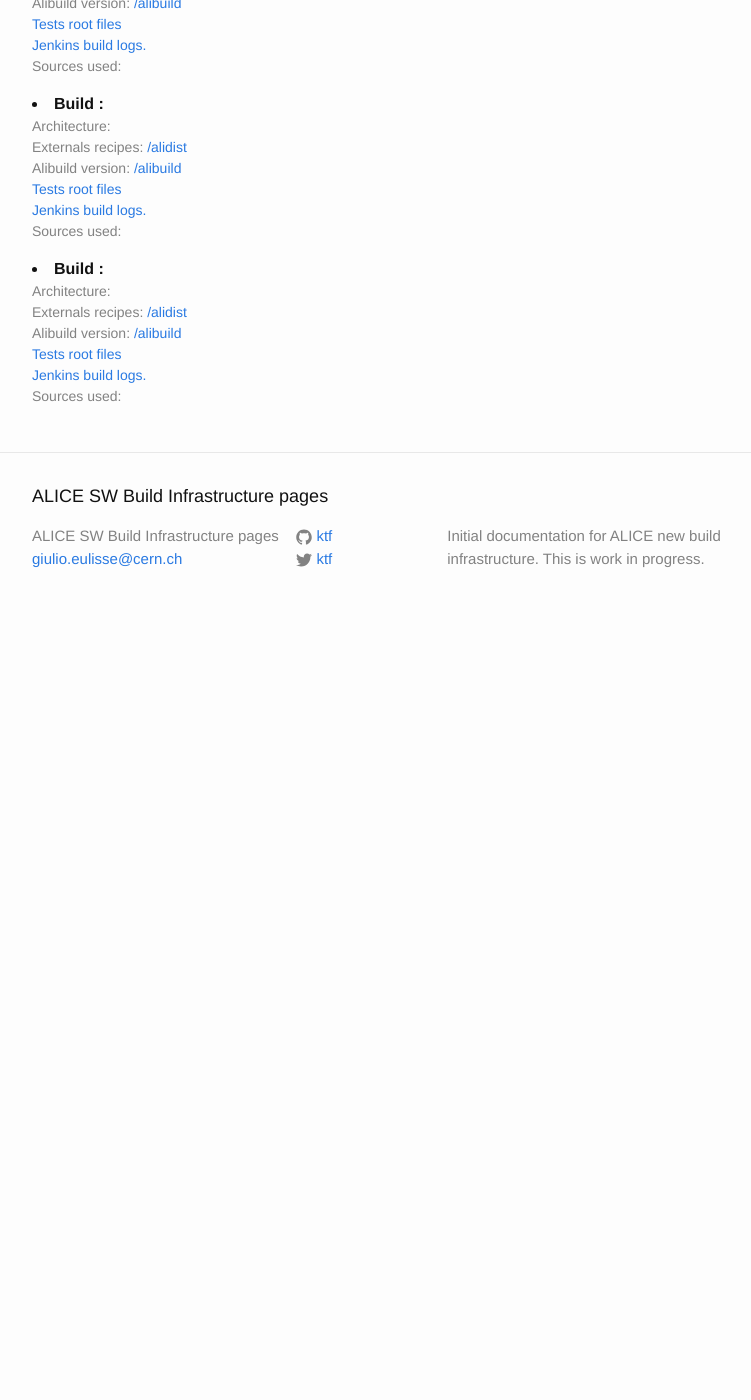
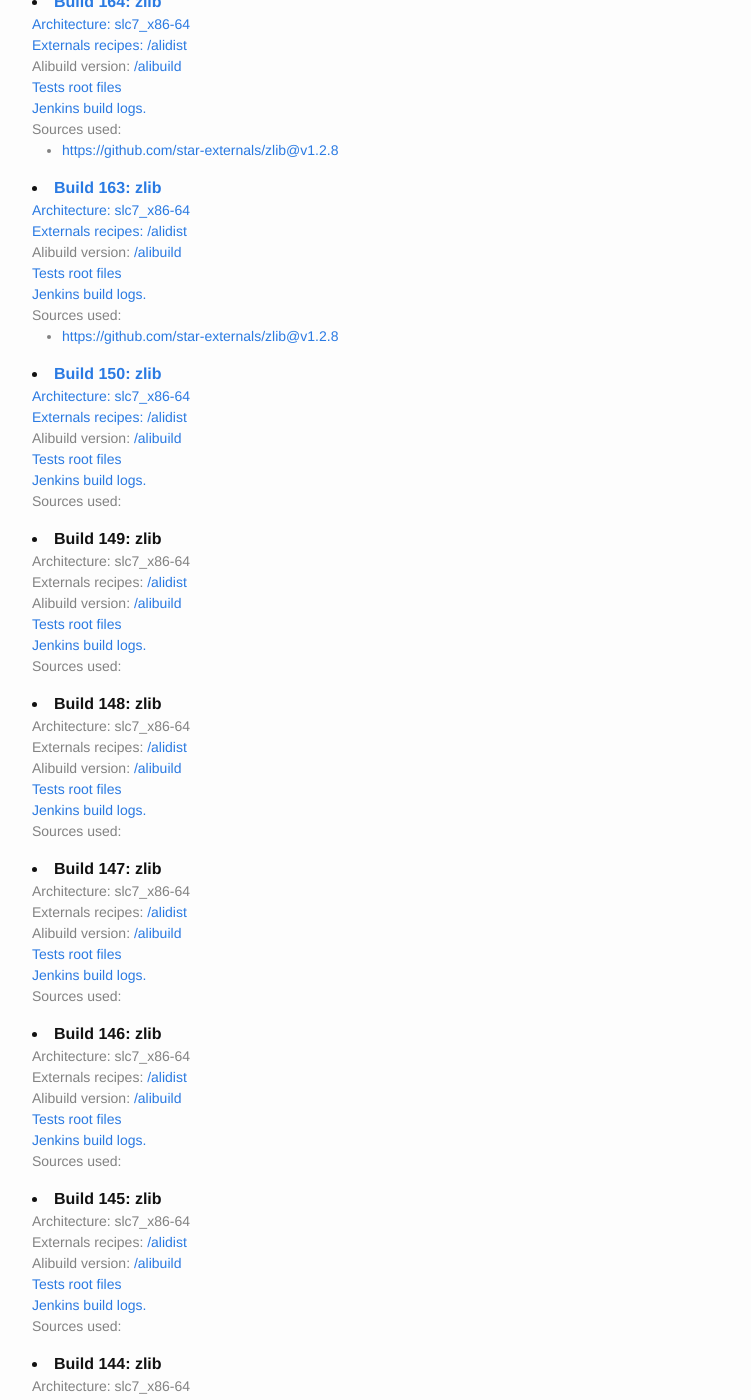
Before and after one commit to alisw/alisw.github.io, a Jekyll site: the page built from index.html, in a window 1280 px wide and 1400 px high, scrolled down 540 px. Shown: the whole window, without its empty margins (238-989 px from the left). Built offline with Jekyll 4.4.1, drawn with Linux system fonts in a browser that asks for light colours; before the commit the page ends 1170 px from its top, so only the background shows below that; some of the changed text lies outside the part shown.

Commit message:
Can display data directly from elasticsearch query.

```diff
--- a/index.html
+++ b/index.html
@@ -5,45 +5,35 @@
 <div class="home">
 
   <h1 class="page-heading">Recent builds</h1>
-    {% for build in site.data.build %}
-      <li><b>Build {{build.jenkins_build_nr}}: {{build.package}}</b><br>
+    {% for build in site.data.build.aggregations["2"].buckets %}
+      {% assign build_id = build.key %}
+      {% assign package = build["7"].buckets[0].key %}
+      {% assign architecture = build["7"].buckets[0]["6"].buckets[0].key %}
+      {% assign sources = build["7"].buckets[0]["6"].buckets[0]["3"].buckets %}
+      <li><b>Build {{ build_id }}: {{ package }}</b><br>
         <div class="post-meta">
-          Architecture: {{ build.architecture }} <br>
+          Architecture: {{ architecture }} <br>
           Externals recipes: <a href="http://github.com/{{build.alidist}}/alidist/">{{build.alidist}}/alidist</a><br>
           Alibuild version: <a href="http://github.com/{{build.alibuild}}/alibuild/">{{build.alibuild}}/alibuild</a>
-          <br><a href="https://ali-ci.cern.ch/build-any-ib/{{build.jenkins_build_nr}}">Tests root files</a>
-          {{ if build.jenkins_build_nr.empty? }}
-            <br><a href="https://alijenkins.cern.ch/job/build-any-ib/{{build.jenkins_build_nr}}/console">Jenkins build logs.</a>
+          <br><a href="https://ali-ci.cern.ch/build-any-ib/{{ build_id }}">Tests root files</a>
+          {{ if build_id.empty? }}
+            <br><a href="https://alijenkins.cern.ch/job/build-any-ib/{{ build_id }}/console">Jenkins build logs.</a>
           {{ endif }}
-          {{ if build.sources != null }}
+          {% if sources != null %}
           <br>Sources used: <ul>
-            {% for hash in build.sources.hash %}
-              <li><a href="{{ build.sources.repo[forloop.index0] }}/tree/{{ build.sources.hash[forloop.index0] }}">
-                {{ build.sources.repo[forloop.index0] }}{{ build.sources.tag[forloop.index0] }}
+            {% for item in sources %}
+              {% assign dep_tag = item.key %}
+              {% assign dep_hash = item["4"].buckets[0].key %}
+              {% assign dep_url = item["4"].buckets[0]["5"].buckets[0].key %}
+              <li><a href="{{ dep_url }}/tree/{{ dep_hash }}">
+                {{dep_url}}@{{dep_tag}}
               </li>
             {% endfor %}
           </ul>
-          {{ endif }}
+          {% endif %}
         </div>
       </li>
 
     {% endfor %}
 
-<!--  <h1 class="page-heading">Posts</h1>
-
-  <ul class="post-list">
-    {% for post in site.posts %}
-      <li>
-        <span class="post-meta">{{ post.date | date: "%b %-d, %Y" }}</span>
-
-        <h2>
-          <a class="post-link" href="{{ post.url | prepend: site.baseurl }}">{{ post.title }}</a>
-        </h2>
-      </li>
-    {% endfor %}
-  </ul>
-
-  <p class="rss-subscribe">subscribe <a href="{{ "/feed.xml" | prepend: site.baseurl }}">via RSS</a></p>
--->
-
 </div>
```
